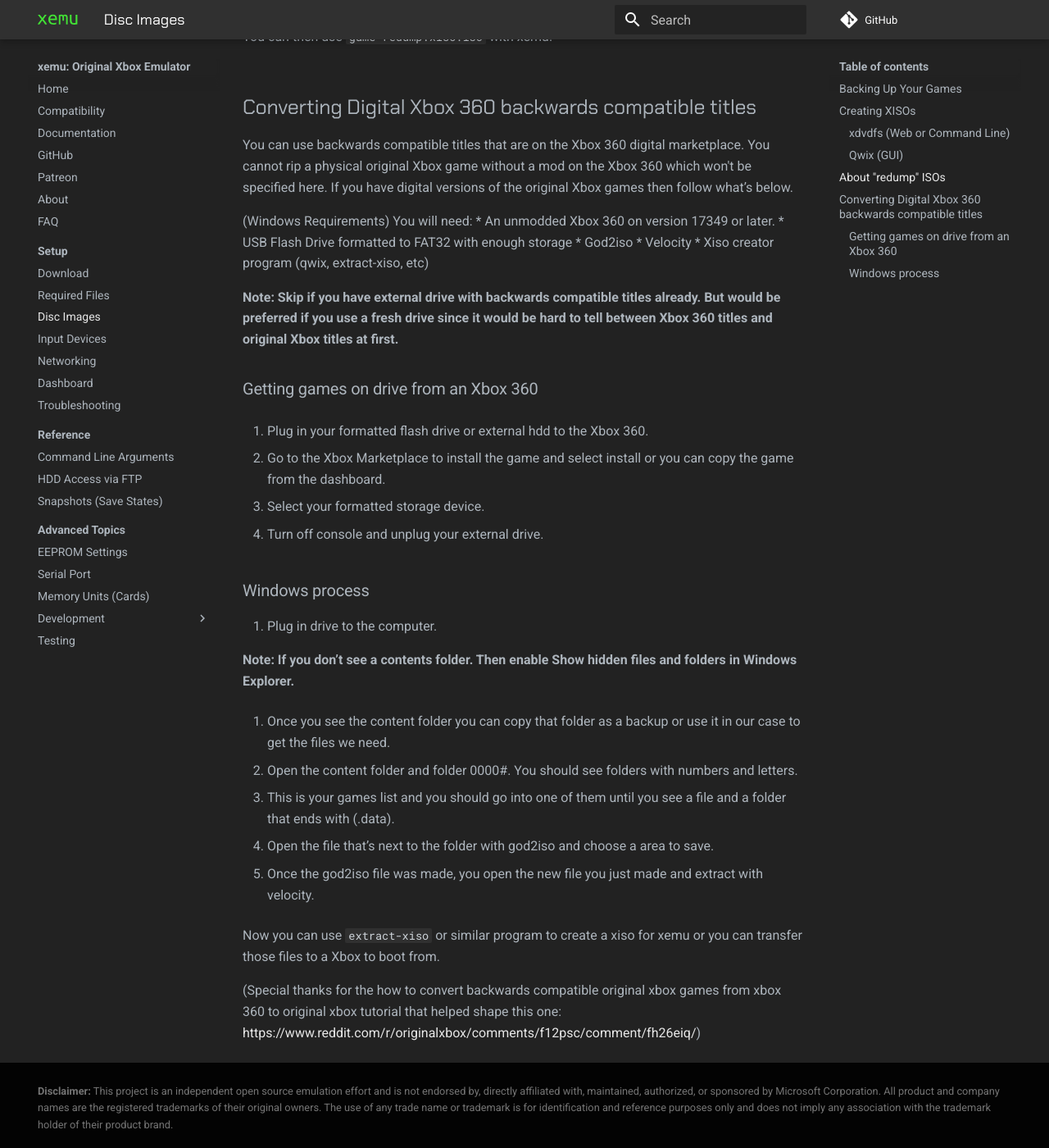
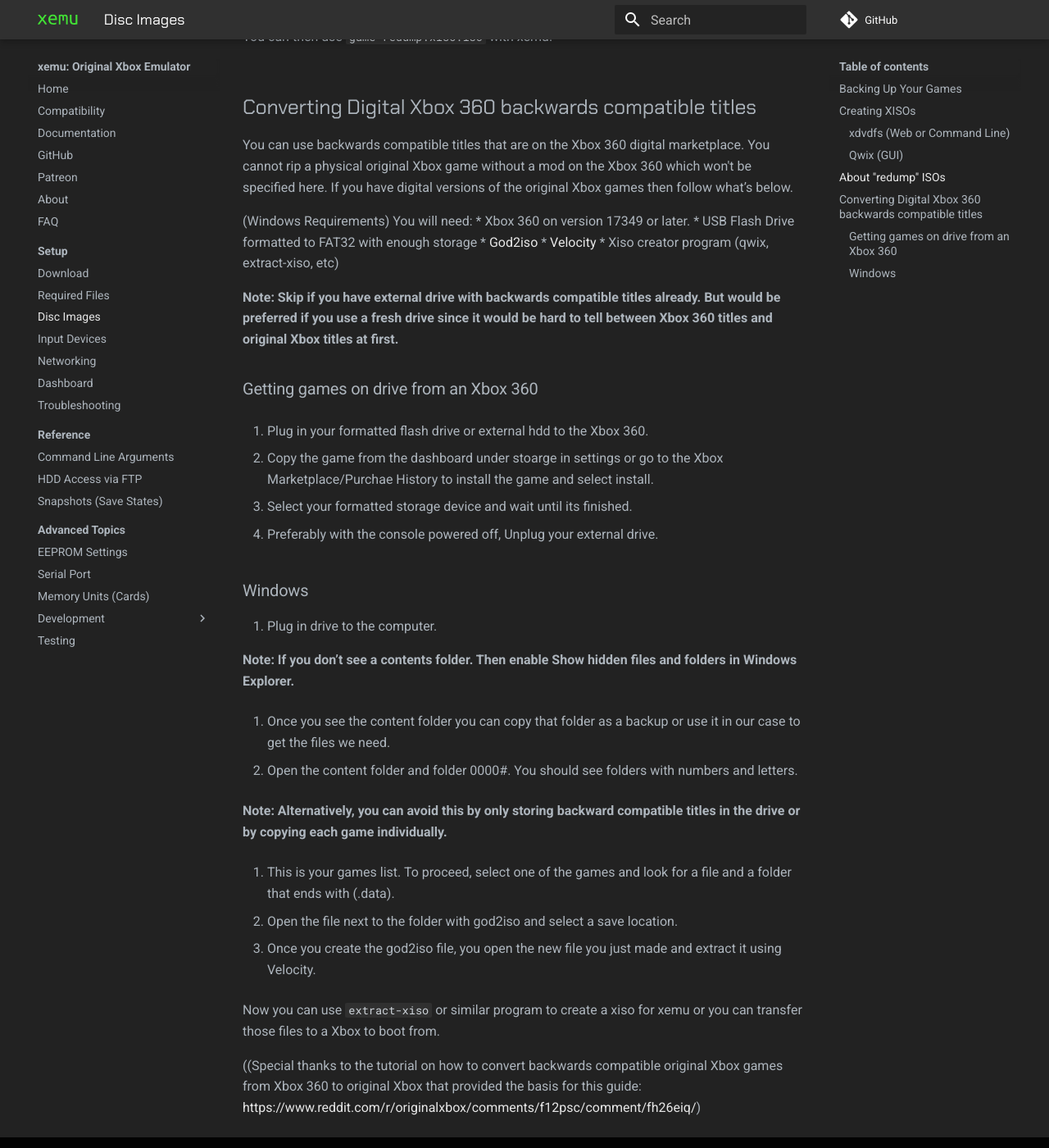
Before and after one commit to xemu-project/xemu-website, an MkDocs documentation site: the page built from docs/docs/disc-images.md, in a window 1280 px wide and 1400 px high, scrolled down 1905 px. Shown: the whole window at 82% size. Built offline with MkDocs 1.6.1 and Material for MkDocs 9.7.7, drawn with Linux system fonts in a browser that asks for light colours; comment, search, counter and statistics services are not loaded.

Commit message:
Add Links for Programs and make more concise

```diff
--- a/docs/docs/disc-images.md
+++ b/docs/docs/disc-images.md
@@ -93,10 +93,10 @@ You can do this with utilities such as `xdvdfs`, `dd`, or `fallocate` on support
 You can use backwards compatible titles that are on the Xbox 360 digital marketplace. You cannot rip a physical original Xbox game without a mod on the Xbox 360 which won't be specified here. If you have digital versions of the original Xbox games then follow what’s below.
 
 (Windows Requirements) You will need:
-* An unmodded Xbox 360 on version 17349 or later.
+* Xbox 360 on version 17349 or later.
 * USB Flash Drive formatted to FAT32 with enough storage
-* God2iso
-* Velocity
+* [God2iso](https://github.com/raburton/god2iso/releases)
+* [Velocity](https://github.com/hetelek/Velocity/releases)
 * Xiso creator program (qwix, extract-xiso, etc)
 
 **Note: Skip if you have external drive with backwards compatible titles already. But would be preferred if you use a fresh drive since it would be hard to tell between Xbox 360 titles and original Xbox titles at first.**
@@ -105,14 +105,14 @@ You can use backwards compatible titles that are on the Xbox 360 digital marketp
 
 1. Plug in your formatted flash drive or external hdd to the Xbox 360.
 
-2. Go to the Xbox Marketplace to install the game and select install or you can copy the game from the dashboard.
+2. Copy the game from the dashboard under stoarge in settings or go to the Xbox Marketplace/Purchae History to install the game and select install.
 
-3. Select your formatted storage device.
+3. Select your formatted storage device and wait until its finished.
 
-4. Turn off console and unplug your external drive.
+4. Preferably with the console powered off, Unplug your external drive.
 
 
-### Windows process
+### Windows
 
 1. Plug in drive to the computer.
 
@@ -122,12 +122,14 @@ You can use backwards compatible titles that are on the Xbox 360 digital marketp
 
 3. Open the content folder and folder 0000#. You should see folders with numbers and letters.
 
-4. This is your games list and you should go into one of them until you see a file and a folder that ends with (.data).
+**Note: Alternatively, you can avoid this by only storing backward compatible titles in the drive or by copying each game individually.**
 
-5. Open the file that’s next to the folder with god2iso and choose a area to save.
+4. This is your games list. To proceed, select one of the games and look for a file and a folder that ends with (.data).
 
-6. Once the god2iso file was made, you open the new file you just made and extract with velocity.
+5. Open the file next to the folder with god2iso and select a save location.
+
+6. Once you create the god2iso file, you open the new file you just made and extract it using Velocity.
 
 Now you can use `extract-xiso ` or similar program to create a xiso for xemu or you can transfer those files to a Xbox to boot from.
 
-(Special thanks for the how to convert backwards compatible original xbox games from xbox 360 to original xbox tutorial that helped shape this one: https://www.reddit.com/r/originalxbox/comments/f12psc/comment/fh26eiq/)
+((Special thanks to the tutorial on how to convert backwards compatible original Xbox games from Xbox 360 to original Xbox that provided the basis for this guide: https://www.reddit.com/r/originalxbox/comments/f12psc/comment/fh26eiq/)
```
